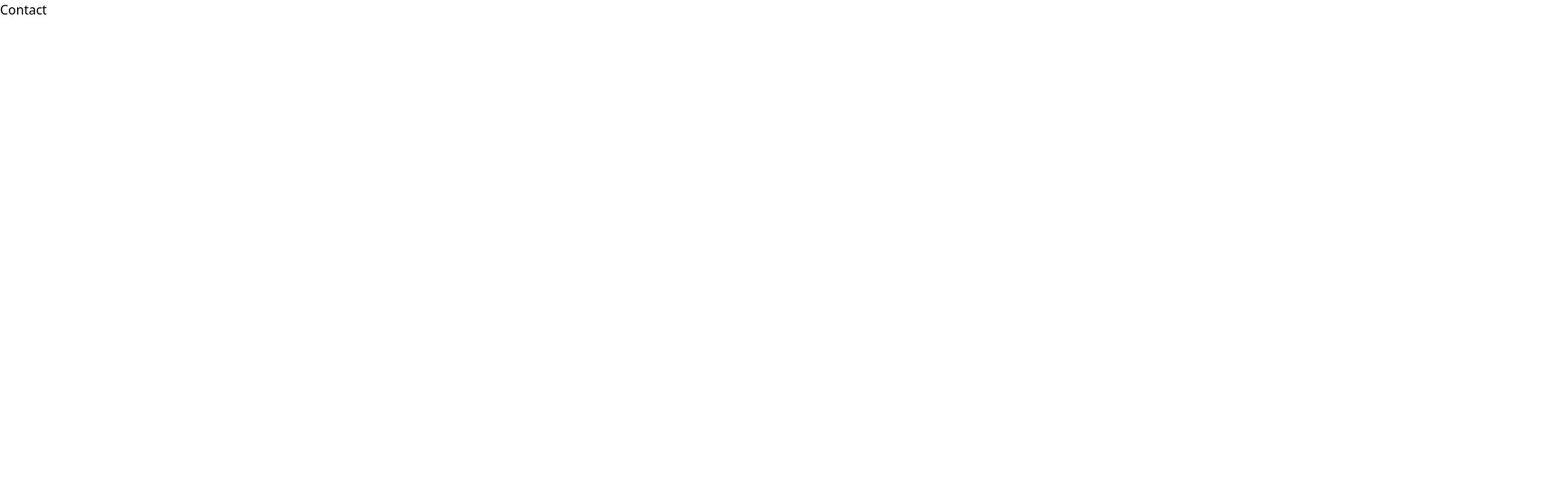
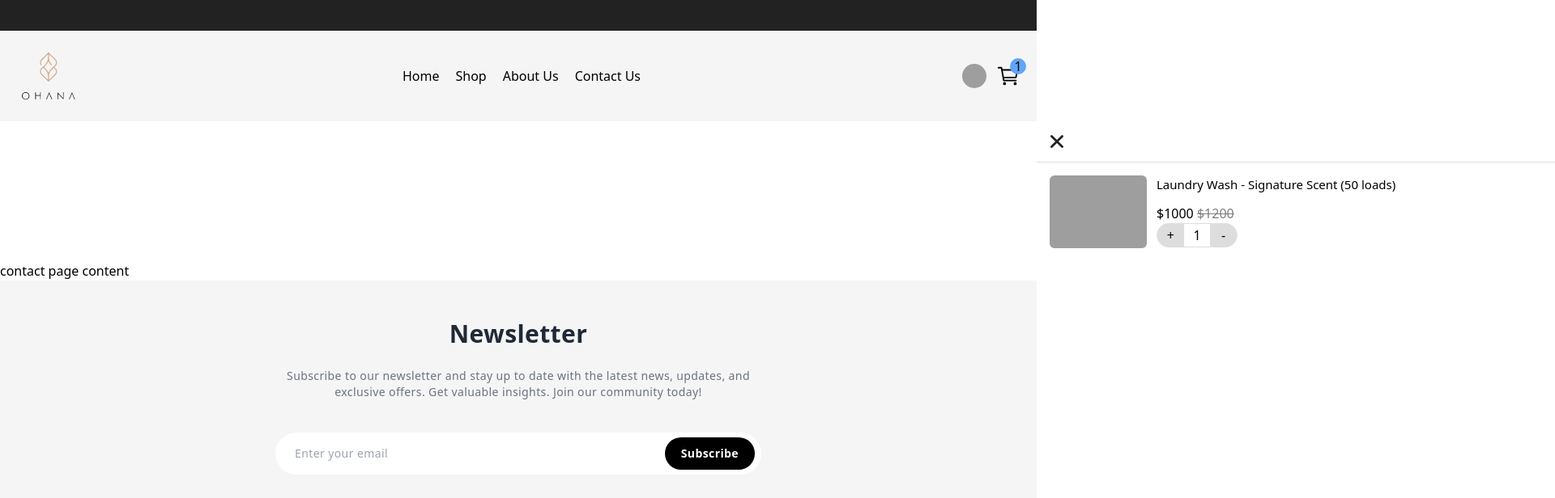
Before and after one commit to mihir1811/my-ecom-frontend, a React (Vite) app: page /contact-us in a window 1280 px wide. Shown: the top 616 px of the page at 81% size, 1920 px wide, since content can reach past the window. Built offline with nearby package versions, Linux system fonts and the light colour scheme; grey boxes are pictures that could not be loaded.

Commit message:
add checkout page

```diff
--- a/src/App.jsx
+++ b/src/App.jsx
@@ -16,6 +16,7 @@ import Products from "./pages/userPages/Products";
 import SellerSignup from "./pages/sellerPages/SellerLogin";
 import "./App.css";
 import CartPage from "./pages/userPages/CartPage";
+import CheckOutPage from "./pages/userPages/CheckOutPage";
 
 const App = () => {
   const dispatch = useDispatch();
@@ -57,7 +58,7 @@ const App = () => {
           <Route path="/about" element={<About />} />
           <Route path="/cart" element={<CartPage />} />
           <Route path="/favourites" element={<CartPage />} />
-          <Route path="/checkout" element={<h1>Checkout</h1>} />
+          <Route path="/checkout" element={<CheckOutPage />} />
           <Route path="/shop" element={<Products />} />
           <Route path="/product/:id" element={<Products />} />
           <Route path="/contact-us" element={<Contact />} />
--- a/src/components/Header.jsx
+++ b/src/components/Header.jsx
@@ -18,7 +18,7 @@ const Header = () => {
         <div className="bg-[#222]">
           <div className="max-w-[1300px] mx-auto text-white py-1">
             <marquee scrollamount="10" scrolldelay="200">
-              GET FLAT 10% DISCOUNT ON YOUR FIRST ORDER
+              GET FLAT 5% DISCOUNT ON YOUR FIRST ORDER
             </marquee>
           </div>
         </div>
--- a/src/pages/userPages/About.jsx
+++ b/src/pages/userPages/About.jsx
@@ -1,7 +1,14 @@
 import React from "react";
+import Header from "../../components/Header";
+import Footer2 from "../../components/footer2";
 
 const About = () => {
-  return <div>About</div>;
+  return <>
+
+  <Header />
+  <h1>about page content</h1>
+  <Footer2 />
+  </>;
 };
 
 export default About;
--- /dev/null
+++ b/src/pages/userPages/CheckOutPage.jsx
@@ -0,0 +1,16 @@
+import React from 'react'
+import Header from '../../components/Header'
+import Footer2 from '../../components/footer2'
+
+const CheckOutPage = () => {
+  return (
+    <>
+        <Header />
+
+        <h1>checkout content</h1>
+        <Footer2 />
+    </>
+  )
+}
+
+export default CheckOutPage
--- a/src/pages/userPages/Contact.jsx
+++ b/src/pages/userPages/Contact.jsx
@@ -1,7 +1,13 @@
 import React from "react";
+import Footer2 from "../../components/footer2";
+import Header from "../../components/Header";
 
 const Contact = () => {
-  return <div>Contact</div>;
+  return <>
+  <Header />
+  <h1>contact page content</h1>
+  <Footer2 />
+  </>;
 };
 
 export default Contact;
```
